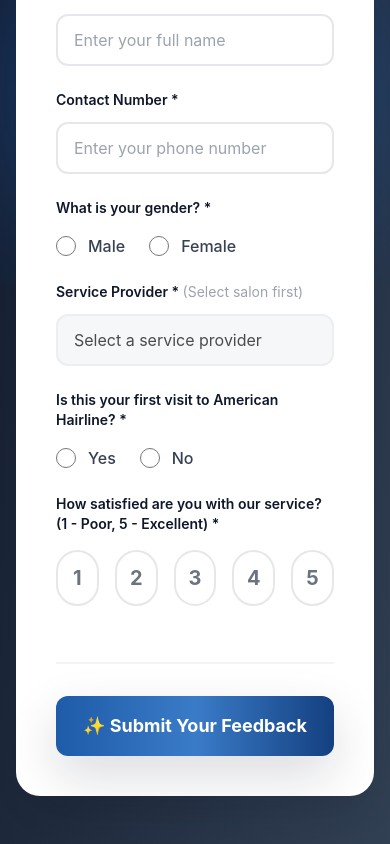
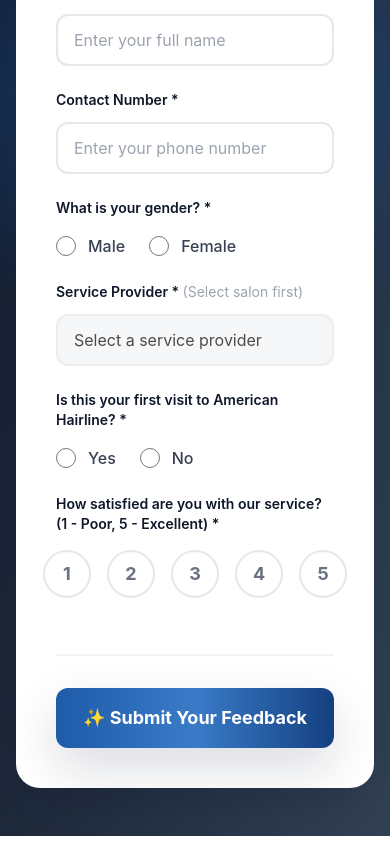
Before and after one commit to ahl-official/salon-feedback-form, a React (Vite) app: page / in a window 390 px wide. Shown: the part 560-1404 px from the top of the page. Built offline with nearby package versions, Linux system fonts and the light colour scheme.

Commit message:
Fix form validation logic and improve mobile responsiveness

```diff
--- a/src/components/FeedbackForm.jsx
+++ b/src/components/FeedbackForm.jsx
@@ -48,17 +48,16 @@ export default function FeedbackForm({ onSubmit }) {
     if (formData.firstVisit === '') return 'Please select if this is your first visit'
     if (formData.satisfaction === null) return 'Please rate your satisfaction'
 
-    // 4-5 stars: Validate ONLY "Liked Most" (not improvement)
+    // 4-5 stars: Validate BOTH "Liked Most" AND "Improvement"
     if ([4, 5].includes(formData.satisfaction)) {
-      if (!formData.likedMost) return 'Please select what you liked most'
-      if (formData.likedMost === 'Other' && !formData.likedMostOther.trim()) return 'Please specify what you liked most'
-    }
-    // 3 stars: Validate BOTH "Liked Most" AND "Improvement Area"
-    else if (formData.satisfaction === 3) {
       if (!formData.likedMost) return 'Please select what you liked most'
       if (formData.likedMost === 'Other' && !formData.likedMostOther.trim()) return 'Please specify what you liked most'
       if (!formData.improvement) return 'Please select an improvement area'
       if (formData.improvement === 'Other' && !formData.improvementOther.trim()) return 'Please specify improvement'
+    }
+    // 3 stars: Validate "Neutral Suggestions"
+    else if (formData.satisfaction === 3) {
+      if (!formData.neutralSuggestions.trim()) return 'Please share your suggestions'
     }
     // 1-2 stars: Validate "Concerns/Suggestions"
     else if ([1, 2].includes(formData.satisfaction)) {
@@ -276,7 +275,7 @@ export default function FeedbackForm({ onSubmit }) {
                     key={rating}
                     type="button"
                     onClick={() => handleInputChange('satisfaction', rating)}
-                    className={`w-14 h-14 rounded-full font-bold text-xl transition-all duration-300 transform hover:scale-110 flex items-center justify-center border-2 ${
+                    className={`w-12 h-12 sm:w-14 sm:h-14 rounded-full font-bold text-lg sm:text-xl transition-all duration-300 transform hover:scale-110 flex items-center justify-center border-2 flex-shrink-0 ${
                       formData.satisfaction === rating
                         ? 'bg-primary text-white border-primary shadow-lg shadow-primary/30'
                         : 'bg-white text-gray-500 border-gray-200 hover:border-primary/50 hover:text-primary hover:shadow-md'
```
